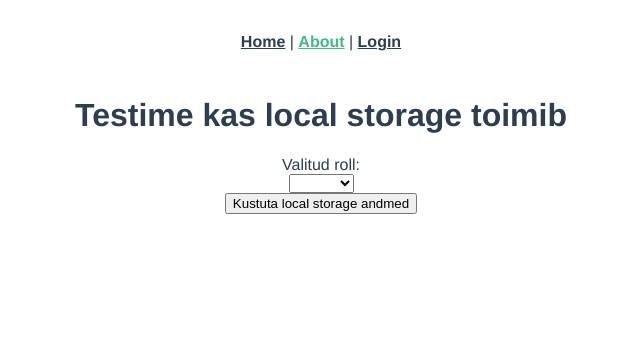
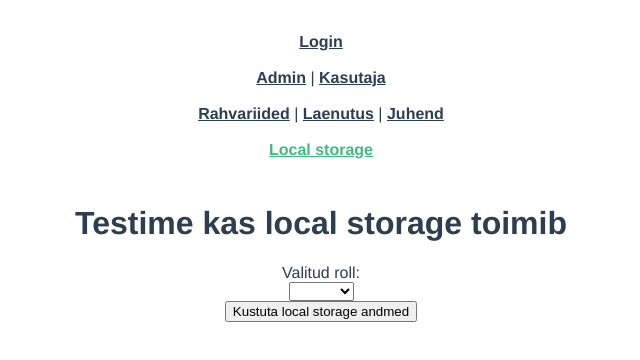
Before and after one commit to aronzav/rahvariieteek, a Vue app: page /#/about in a window 1280 px wide. Shown: the top 360 px of the page, without its empty margins (319-959 px from the left). Built offline with nearby package versions, Linux system fonts and the light colour scheme.

Commit message:
LogIn for folkCostumes Vue

```diff
--- a/src/App.vue
+++ b/src/App.vue
@@ -1,9 +1,15 @@
 <template>
   <div id="app">
     <div id="nav">
-      <router-link to="/">Home</router-link> |
-      <router-link to="/about">About</router-link> |
-      <router-link to="/login">Login</router-link>
+
+      <router-link to="/login">Login</router-link> <br><br>
+      <router-link to="/admin">Admin</router-link> |
+      <router-link to="/user">Kasutaja</router-link> <br><br>
+      <router-link to="/inventory">Rahvariided</router-link> |
+      <router-link to="/transaction">Laenutus</router-link> |
+      <router-link to="/juhend">Juhend</router-link> <br><br>
+      <router-link to="/about">Local storage</router-link>
+
     </div>
     <router-view/>
   </div>
--- a/src/router/index.js
+++ b/src/router/index.js
@@ -2,6 +2,7 @@ import Vue from 'vue'
 import VueRouter from 'vue-router'
 import Home from '../views/Home.vue'
 import login from "@/views/Login";
+import Admin from "@/views/Admin";
 
 Vue.use(VueRouter)
 
@@ -25,6 +26,26 @@ const routes = [
         path: '/login',
         name: 'Login',
         component: login
+    },
+    {
+        path: '/admin',
+        name: 'Admin',
+        component: Admin
+    },
+    {
+        path: '/user',
+        name: 'User',
+        component: Home
+    },
+    {
+        path: '/inventory',
+        name: 'Inventory',
+        component: Home
+    },
+    {
+        path: '/transaction',
+        name: 'Transaction',
+        component: Home
     }
 
 ]
--- a/src/views/About.vue
+++ b/src/views/About.vue
@@ -11,7 +11,7 @@
         <span>Valitud roll: {{ selected }} </span>
       </select>
     </div>
-    <button v-on:click="deleteDataToLocalStorage">Kustuta local storage andmed</button>
+    <button v-on:click="deleteDataFromLocalStorage">Kustuta local storage andmed</button>
 
 
   </div>
@@ -30,7 +30,7 @@ export default {
     this.options = JSON.parse(localStorage.getItem('roleOptions'))
   },
   methods: {
-    deleteDataToLocalStorage: function () {
+    deleteDataFromLocalStorage: function () {
       localStorage.removeItem('roleSelected')
       localStorage.removeItem('roleOptions')
     },
--- /dev/null
+++ b/src/views/Admin.vue
@@ -0,0 +1,13 @@
+<template>
+
+</template>
+
+<script>
+export default {
+  name: "Vastutav"
+}
+</script>
+
+<style scoped>
+
+</style>
--- a/src/views/Home.vue
+++ b/src/views/Home.vue
@@ -1,7 +1,7 @@
 <template>
   <div class="home">
     <img alt="Logo" src="../assets/logorhv.png">
-    <HelloWorld msg="Welcome to Your Vue.js App"/>
+    <HelloWorld msg="Just need õiged riided sulle tantsimiseks"/>
   </div>
 </template>
 
```
